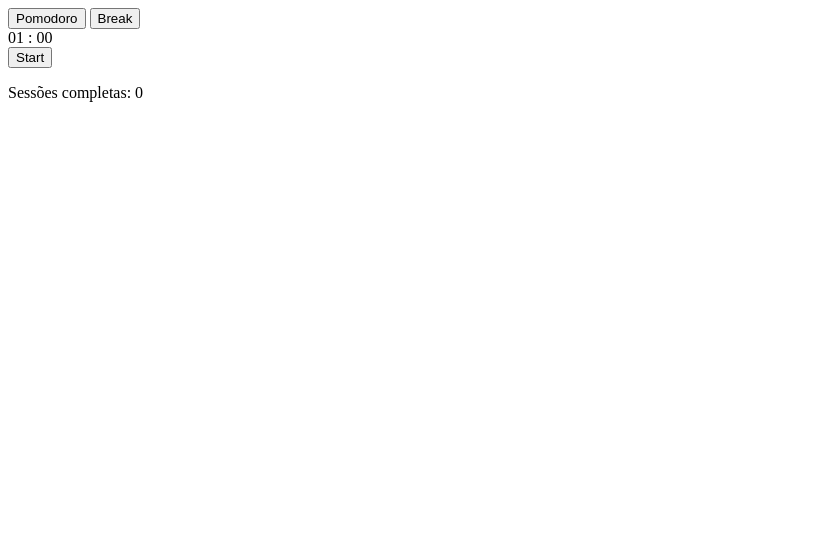
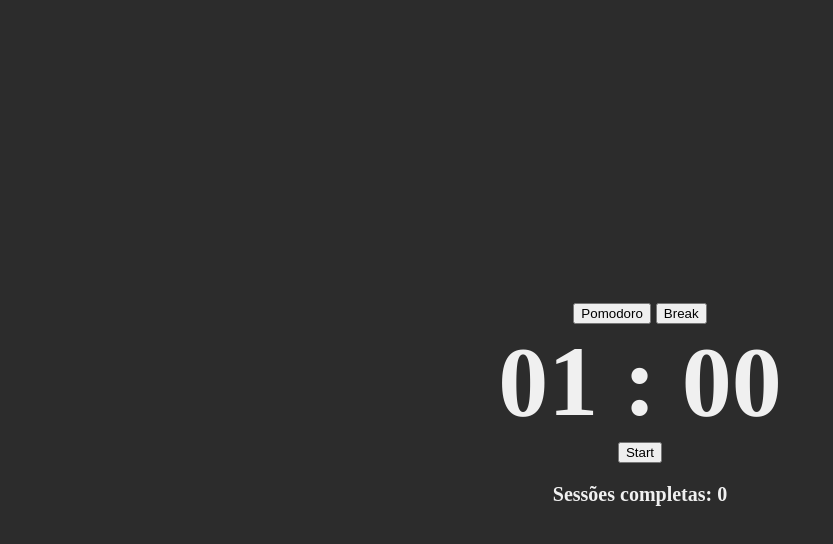
Before and after one commit to GustavoKikey/jera-pomodoro-timer, a plain HTML site: page index.html in a window 1280 px wide. Shown: the whole page, without its empty margins (0-833 px from the left). Drawn offline with Linux system fonts and the light colour scheme.

Commit message:
[UPDATE] Adicionado CSS

```diff
--- a/index.html
+++ b/index.html
@@ -5,6 +5,7 @@
     <meta http-equiv="X-UA-Compatible" content="IE=edge" />
     <meta name="viewport" content="width=device-width, initial-scale=1.0" />
     <title>Pomodoro Jera</title>
+    <link rel="stylesheet" href="styles.css">
   </head>
   <body>
     <div class="timer">
@@ -23,7 +24,6 @@
         <p>Sessões completas: <span id="sessions">0</span></p>
       </div>
     </div>
-
     <script src="scripts.js"></script>
   </body>
 </html>
--- /dev/null
+++ b/styles.css
@@ -0,0 +1,22 @@
+body {
+  background-color: #2c2c2c;
+}
+
+.timer {
+  font-size: 20px;
+  font-weight: bold;
+  color: #f0f0f0;
+  text-align: center;
+  padding: 0;
+  position: absolute;
+  left: 50%;
+  top: 50%;
+  height: 200px;
+  margin-top: -100px;
+  width: 400px;
+  margin-left: -200px;
+}
+
+.clock {
+  font-size: 100px;
+}
```
